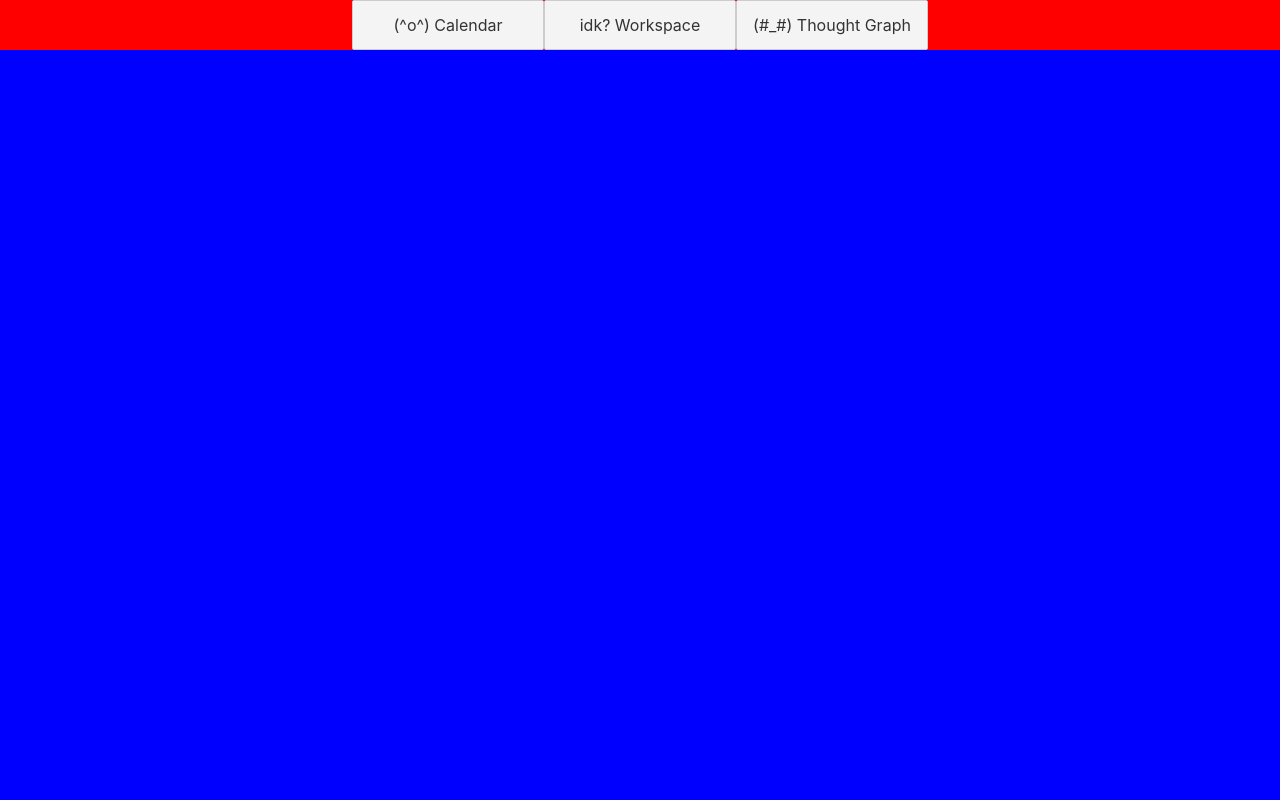
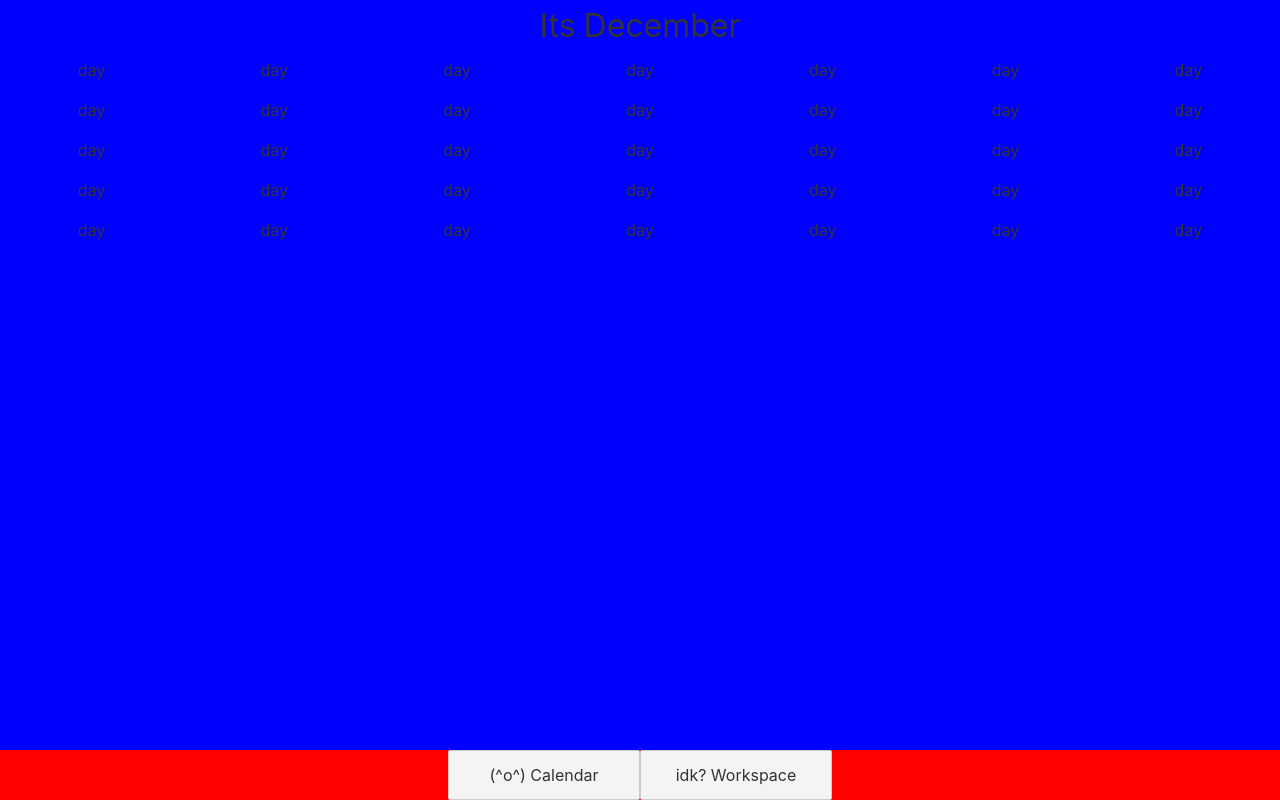
Before and after one commit to jaymesn/unienv, a Svelte app: page / in a window 1280 px wide. Built offline with nearby package versions, Linux system fonts and the light colour scheme.

Commit message:
removed the Notes tab and all types to go with it

```diff
--- a/src/App.svelte
+++ b/src/App.svelte
@@ -5,7 +5,6 @@
 	import Error from "./Shared/Error.svelte"
 
 	import Calendar from  "./TabComponents/Calendar/Calendar.svelte";
-	import ThoughtNotes from  "./TabComponents/ThoughtNotes/ThoughtNotes.svelte";
 	import Workspace from "./TabComponents/Workspace/Workspace.svelte";
 
     let AppData:Data = {
@@ -13,12 +12,10 @@
         NavBar:[
 			{ title:"Calendar", icon:" (^o^) "},
 			{ title:"Workspace", icon:" idk? "},
-			{ title:"Thought Graph", icon:" (#_#) "}
 		],
         selected:0,
 
         Workspace:new Map(),
-        ThoughtNote:{},
 
 		// redo this so that the types corrospond better with the html
 		Calendar:new Map([
@@ -43,20 +40,19 @@
     };
 	Object.keys(AppData.Calendar);
 	(window as any).look = AppData.Calendar;
+
 </script>
 
 <div class="app-root">
 
-    <NavBar selected={AppData.selected} NavItemList = {AppData.NavBar} />
     {#if AppData.selected === 0}
 		<Calendar allReminders={AppData.Calendar}/>
     {:else if AppData.selected === 1}
 		<Workspace />
-    {:else if AppData.selected === 2}
-		<ThoughtNotes />
     {:else}
         <Error name="Something Went Wrong"/>
     {/if}
+    <NavBar selected={AppData.selected} NavItemList = {AppData.NavBar} />
 
 </div>
 
--- /dev/null
+++ b/src/Shared/Utils.ts
@@ -0,0 +1,12 @@
+/*  if no default start value 1 provided and will be used*/
+
+export function range(Stop:number,Start?:number):Array<number>{
+    let arr = [];
+    if(Start === undefined){
+        Start = 1;
+    }
+    for(let i = Start;i<Stop+1;i++){
+        arr.push(i);
+    }
+    return arr
+}
--- a/src/TabComponents/Calendar/Calendar.svelte
+++ b/src/TabComponents/Calendar/Calendar.svelte
@@ -1,56 +1,45 @@
 <script lang="ts">
     import type { Alarms } from "../../@types/all";
 
-    console.log("from Calendar")
+    import { range } from "../../Shared/Utils";
+
+    import MonthBar from "./MonthBar.svelte";
+
     export let allReminders:Alarms;
 
+    let date = new Date();
+
+    console.log("from Calendar");
 
 </script>
 
-<div class="Calendar">
+<div class="calendar">
+    <!-- loop through 5 rows worth of content-->
+    <MonthBar />
+    {#each range(5) as week}
+            <div class="month-days">
+                {#each range(7) as day}
+                    <p>day</p>
+                {/each}
+            </div>
 
-    <!--
-        redo this so that the types corrospond better with the html
-        looping through the monthly keys
-
-
-        i think the typing is correct just change it from looping over the allREminders
-        to looping over a list of .. .
-        12 months then . . .
-        5 weeks then  . . .
-        31,30 or 29 days
-    -->
-    {#each Object.keys(allReminders) as month}
-        <div class="item-month">
-            <!-- looping through the daily keys-->
-            <button>MONTH</button>
-
-            {#each Object.keys(allReminders[month]) as week}
-                <div class="item-week">
-                    <button>WEEK</button>
-
-                        {#each Object.keys(allReminders[ month ][ week ]) as day}
-                            <div class="item-day">
-                                <button>DAY</button>
-                            </div>
-                        {/each}
-
-                </div>
-            {/each}
-        </div>
     {/each}
-
-
 </div>
 
 <style>
+    .calendar {
+        width:100w;
+        height:100%;
+        background-color: blue;
+    }
+    .month-days {
+        display: flex;
+    }
 
-    .Calendar {
-        width:100vw;
-        height:100%;
-        display:grid;
-        background-color: blue;
-        grid-template-columns:repeat(7,1fr);
+    p {
+        margin:auto;
+        margin-top:10px;
+        margin-bottom:10px;
     }
 
 </style>
--- /dev/null
+++ b/src/TabComponents/Calendar/MonthBar.svelte
@@ -0,0 +1,37 @@
+<script lang="ts">
+    const monthNames = [
+        "January", "February", "March", "April", "May", "June",
+        "July", "August", "September", "October", "November", "December"
+    ];
+</script>
+<div>
+    <div class="month-bar">
+        <p>Its</p>
+        <p class="month-title">
+            { monthNames[ (new Date).getMonth() ] }
+        </p>
+        <div></div>
+    </div>
+</div>
+
+<style>
+
+    .month-bar {
+        width:100%;
+        height: 50px;
+        display: flex;
+        justify-content: center;
+        align-items: center;
+    }
+
+    .month-bar p {
+        font-size:2rem;
+        margin-top:0px;
+        margin-bottom:0px;
+    }
+
+    .month-title {
+        margin-left:0.5rem;
+    }
+
+</style>
```
Also changed, not shown: src/@types/all.d.ts (+12 -24 lines), src/TabComponents/Workspace/Workspace.svelte (+26 -1 lines), src/TabComponents/Workspace/Browser.svelte (added).
